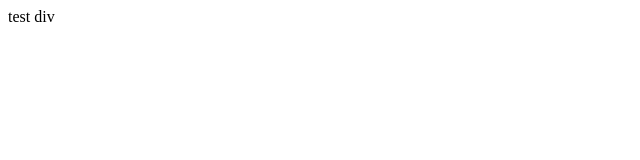
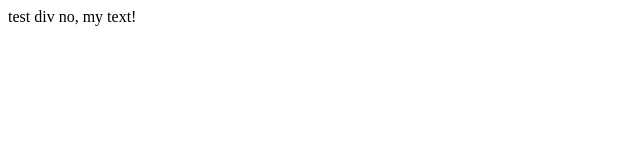
Before and after one commit to aoancea/edubiz-test-repo, a plain HTML site: page src/index.html in a window 1280 px wide. Shown: the full height of the page, 0-640 px from the left. Drawn offline with Linux system fonts and the light colour scheme.

Commit message:
other changes

```diff
--- a/src/index.html
+++ b/src/index.html
@@ -7,6 +7,7 @@
 <body>
     <div>
         test div
+        no, my text!
     </div>
 </body>
 
```
